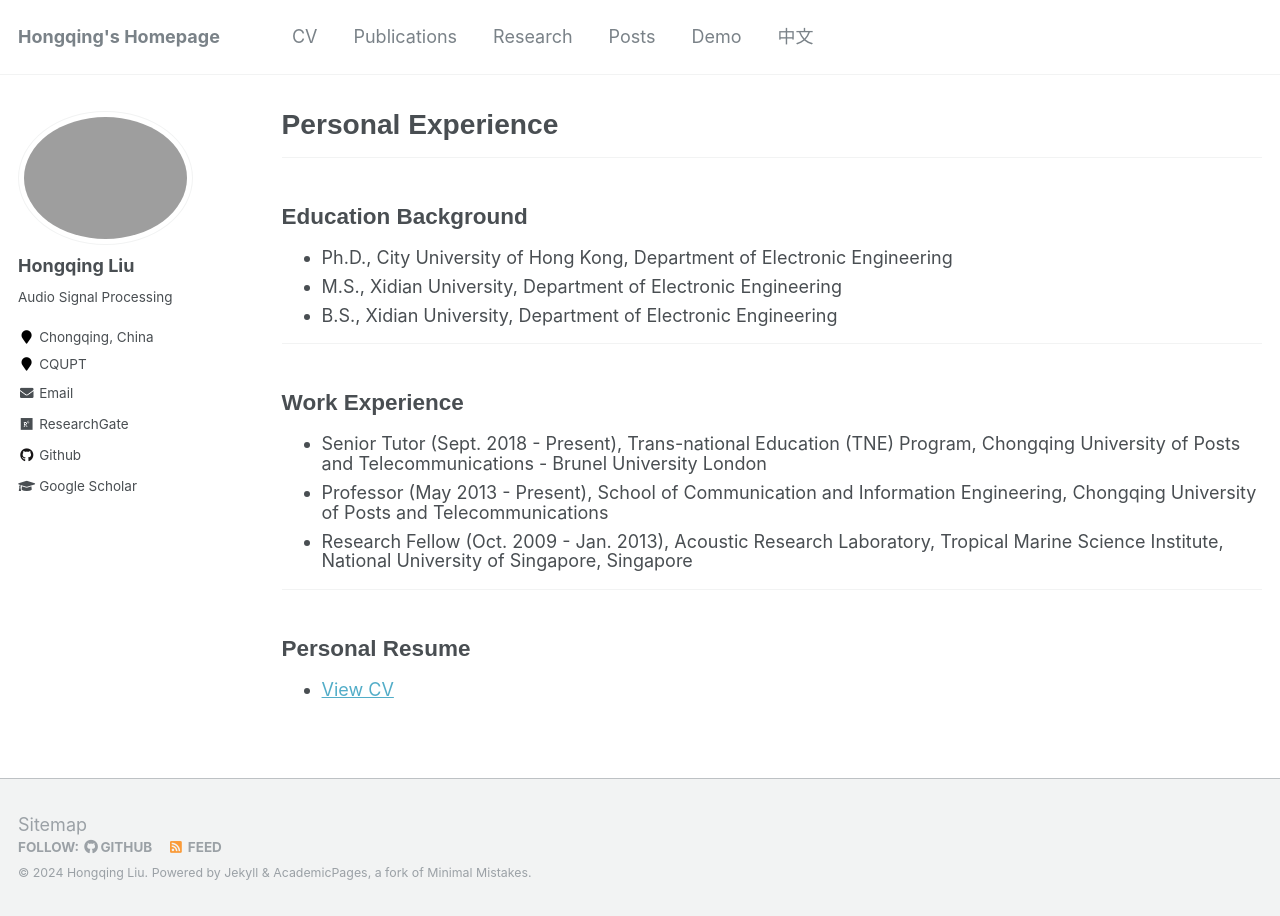
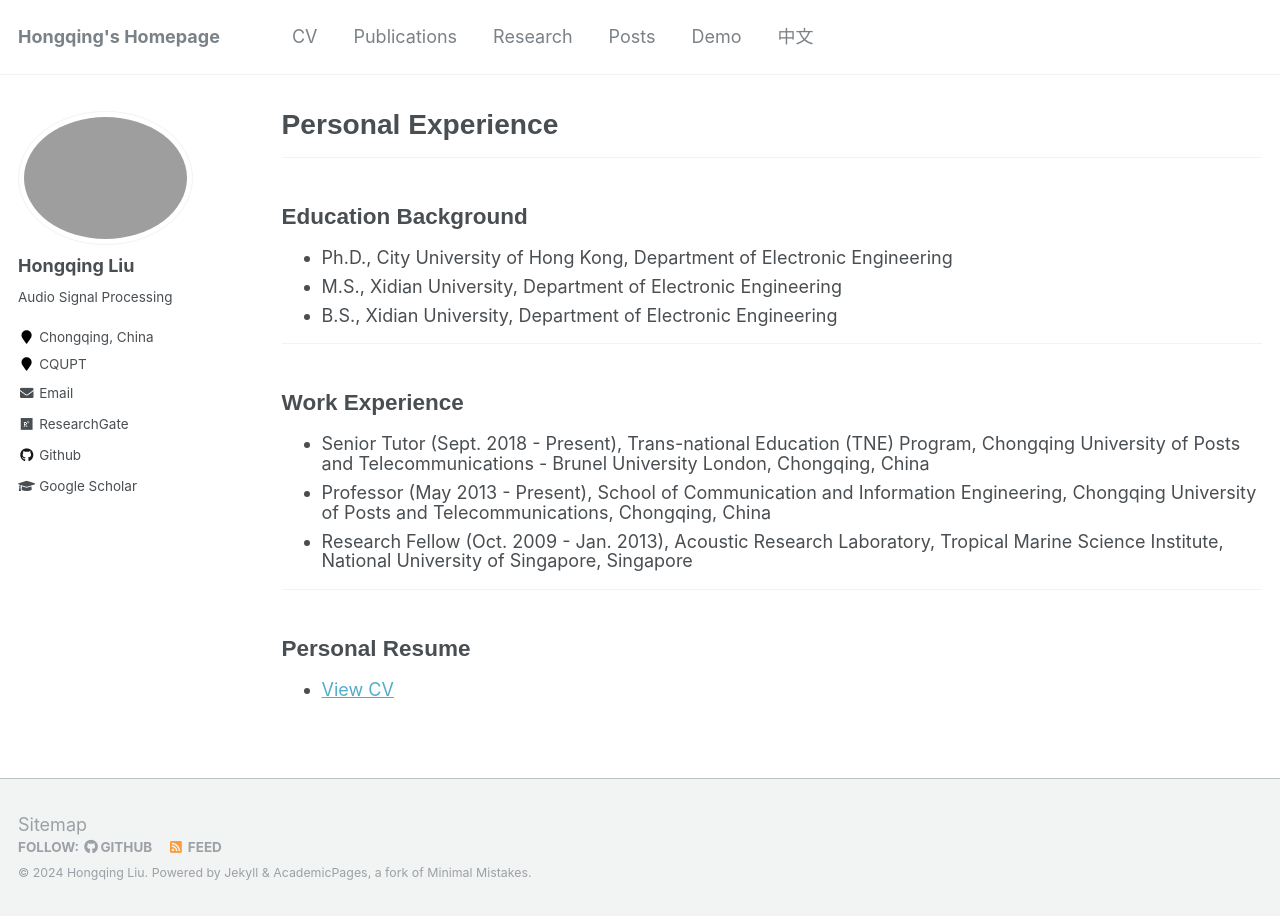
Before and after one commit to hong-qing-liu/english-hong-qing-liu.github.io, a Jekyll site: the page built from _pages/cv.md, in a window 1280 px wide. Built offline with Jekyll 4.4.1, drawn with Linux system fonts in a browser that asks for light colours.

Commit message:
Update cv.md

```diff
--- a/_pages/cv.md
+++ b/_pages/cv.md
@@ -16,8 +16,8 @@ redirect_from:
 
 ---
 ## Work Experience
- - Senior Tutor (Sept. 2018 - Present), Trans-national Education (TNE) Program, Chongqing University of Posts and Telecommunications - Brunel University London
- - Professor (May 2013 - Present), School of Communication and Information Engineering, Chongqing University of Posts and Telecommunications
+ - Senior Tutor (Sept. 2018 - Present), Trans-national Education (TNE) Program, Chongqing University of Posts and Telecommunications - Brunel University London, Chongqing, China
+ - Professor (May 2013 - Present), School of Communication and Information Engineering, Chongqing University of Posts and Telecommunications, Chongqing, China
  - Research Fellow (Oct. 2009 - Jan. 2013), Acoustic Research Laboratory, Tropical Marine Science Institute, National University of Singapore, Singapore
 
 - - -
```
